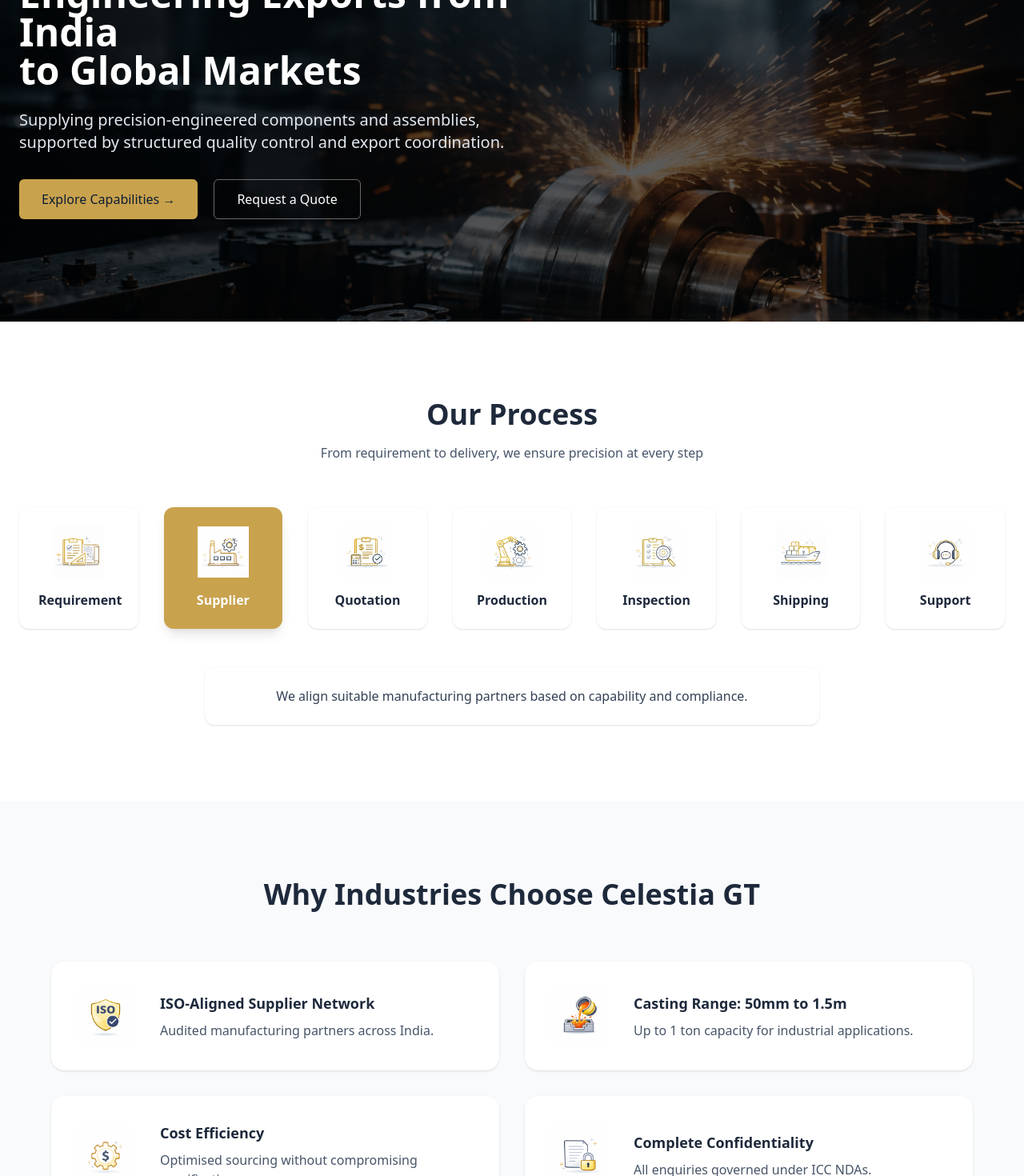
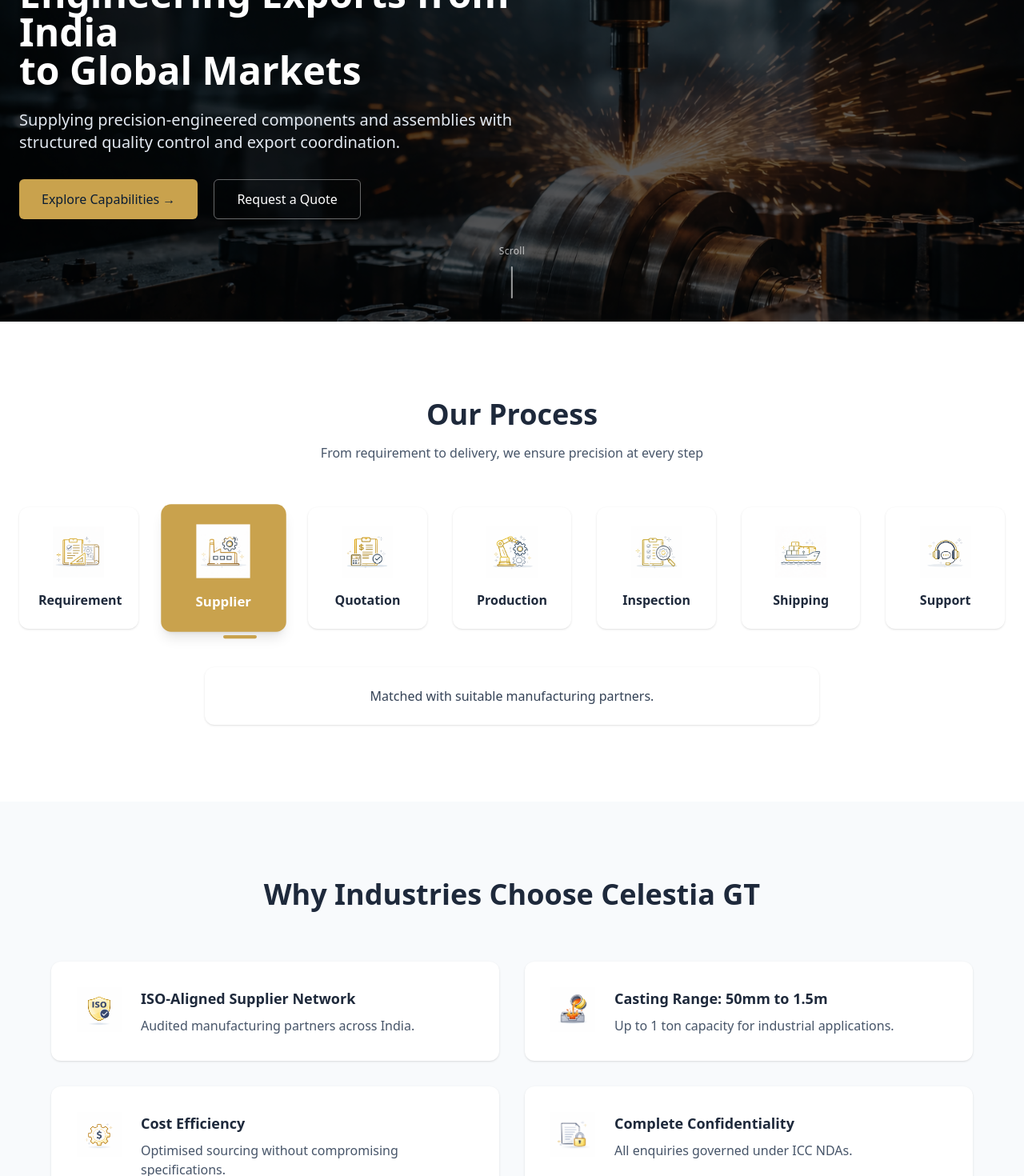
Before and after one commit to preshitpawar-beep/Celestia-GT, a Next.js app: page / in a window 1280 px wide. Shown: the part 260-1730 px from the top of the page at 80% size. Built offline with nearby package versions, Linux system fonts and the light colour scheme.

Commit message:
Update page.js

```diff
--- a/app/page.js
+++ b/app/page.js
@@ -18,41 +18,13 @@ const fadeUp = {
 /* ---------------- PROCESS DATA ---------------- */
 
 const processSteps = [
-  {
-    title: "Requirement",
-    desc: "Share your technical drawings, specifications, and quantity requirements.",
-    icon: "/process-requirement.png"
-  },
-  {
-    title: "Supplier",
-    desc: "We align suitable manufacturing partners based on capability and compliance.",
-    icon: "/process-supplier.png"
-  },
-  {
-    title: "Quotation",
-    desc: "Receive a transparent, competitive quotation quickly.",
-    icon: "/process-quotation.png"
-  },
-  {
-    title: "Production",
-    desc: "Manufacturing is coordinated with defined process controls.",
-    icon: "/process-production.png"
-  },
-  {
-    title: "Inspection",
-    desc: "Multi-stage inspection including dimensional and NDT checks.",
-    icon: "/process-inspection.png"
-  },
-  {
-    title: "Shipping",
-    desc: "Export packaging, documentation, and logistics coordination.",
-    icon: "/process-shipping.png"
-  },
-  {
-    title: "Support",
-    desc: "Post-shipment support and buyer coordination.",
-    icon: "/process-support.png"
-  }
+  { title: "Requirement", desc: "Share drawings, specifications, and quantity requirements.", icon: "/process-requirement.png" },
+  { title: "Supplier", desc: "Matched with suitable manufacturing partners.", icon: "/process-supplier.png" },
+  { title: "Quotation", desc: "Transparent and competitive pricing.", icon: "/process-quotation.png" },
+  { title: "Production", desc: "Controlled manufacturing with defined checkpoints.", icon: "/process-production.png" },
+  { title: "Inspection", desc: "Dimensional and quality verification.", icon: "/process-inspection.png" },
+  { title: "Shipping", desc: "Export packaging and logistics coordination.", icon: "/process-shipping.png" },
+  { title: "Support", desc: "Post-shipment coordination and documentation.", icon: "/process-support.png" }
 ];
 
 /* ---------------- PROCESS SECTION ---------------- */
@@ -61,20 +33,14 @@ function ProcessSection() {
   const [activeIndex, setActiveIndex] = useState(0);
 
   useEffect(() => {
-    const timer = setInterval(() => {
+    const interval = setInterval(() => {
       setActiveIndex((prev) => (prev + 1) % processSteps.length);
     }, 4000);
-    return () => clearInterval(timer);
+    return () => clearInterval(interval);
   }, []);
 
   return (
-    <motion.section
-      variants={fadeUp}
-      initial="hidden"
-      whileInView="visible"
-      viewport={{ once: true }}
-      className="py-24"
-    >
+    <section className="py-24">
       <div className="max-w-7xl mx-auto px-6 text-center">
         <h2 className="text-4xl font-bold mb-4">Our Process</h2>
         <p className="text-slate-600 mb-14">
@@ -86,16 +52,12 @@ function ProcessSection() {
             <motion.button
               key={i}
               onClick={() => setActiveIndex(i)}
-              variants={fadeUp}
-              initial="hidden"
-              whileInView="visible"
-              viewport={{ once: true }}
               whileHover={{ y: -6, scale: 1.04 }}
               transition={{ duration: 0.3, ease: "easeOut" }}
-              className={`p-6 rounded-xl transition shadow
+              className={`relative p-6 rounded-xl shadow transition
                 ${
                   i === activeIndex
-                    ? "bg-gold text-white shadow-lg"
+                    ? "bg-gold text-white scale-105 shadow-lg"
                     : "bg-white hover:shadow-md"
                 }`}
             >
@@ -106,7 +68,15 @@ function ProcessSection() {
                 height={64}
                 className="mx-auto mb-4"
               />
+
               <p className="font-semibold">{step.title}</p>
+
+              {i === activeIndex && (
+                <motion.div
+                  layoutId="process-underline"
+                  className="absolute -bottom-2 left-1/2 -translate-x-1/2 w-10 h-1 bg-gold rounded-full"
+                />
+              )}
             </motion.button>
           ))}
         </div>
@@ -121,7 +91,7 @@ function ProcessSection() {
           {processSteps[activeIndex].desc}
         </motion.div>
       </div>
-    </motion.section>
+    </section>
   );
 }
 
@@ -133,32 +103,17 @@ export default function Home() {
 
       {/* ---------------- HERO ---------------- */}
       <section className="relative text-white overflow-hidden">
-
-  {/* Background image container */}
         <div
-    className="
-      absolute inset-0
-      bg-cover bg-center
-      md:bg-fixed
-    "
-    style={{
-      backgroundImage: "url('/hero-bg.png')"
-    }}
+          className="absolute inset-0 bg-cover bg-center md:bg-fixed"
+          style={{ backgroundImage: "url('/hero-bg.png')" }}
         />
-
-  {/* Overlay */}
         <div className="absolute inset-0 bg-black/60" />
 
-  {/* Content */}
-  <div className="
-    relative z-10
-    max-w-7xl mx-auto px-6
-    py-24 md:py-32
-  ">
+        <div className="relative max-w-7xl mx-auto px-6 py-24 md:py-32">
           <motion.div
             initial={{ opacity: 0, y: 30 }}
             animate={{ opacity: 1, y: 0 }}
-      transition={{ duration: 0.7, ease: 'easeOut' }}
+            transition={{ duration: 0.7, ease: "easeOut" }}
             className="max-w-2xl text-left"
           >
             <div className="w-20 h-1 bg-gold mb-6" />
@@ -170,8 +125,8 @@ export default function Home() {
             </h1>
 
             <p className="text-lg md:text-xl text-slate-200 mb-8">
-        Supplying precision-engineered components and assemblies,
-        supported by structured quality control and export coordination.
+              Supplying precision-engineered components and assemblies with
+              structured quality control and export coordination.
             </p>
 
             <div className="flex flex-wrap gap-5">
@@ -184,20 +139,23 @@ export default function Home() {
             </div>
           </motion.div>
         </div>
+
+        {/* Scroll Indicator */}
+        <div className="absolute bottom-8 left-1/2 -translate-x-1/2 hidden md:flex flex-col items-center gap-2 text-white/70">
+          <span className="text-xs tracking-wide">Scroll</span>
+          <motion.div
+            animate={{ y: [0, 8, 0] }}
+            transition={{ duration: 1.6, repeat: Infinity, ease: "easeInOut" }}
+            className="w-[2px] h-10 bg-white/60 rounded-full"
+          />
+        </div>
       </section>
-
 
       {/* ---------------- OUR PROCESS ---------------- */}
       <ProcessSection />
 
       {/* ---------------- WHY CHOOSE ---------------- */}
-      <motion.section
-        variants={fadeUp}
-        initial="hidden"
-        whileInView="visible"
-        viewport={{ once: true }}
-        className="py-24 bg-slate-50"
-      >
+      <section className="py-24 bg-slate-50">
         <div className="max-w-7xl mx-auto px-6">
           <h2 className="text-4xl font-bold text-center mb-16">
             Why Industries Choose Celestia GT
@@ -214,16 +172,13 @@ export default function Home() {
             ].map((item, i) => (
               <motion.div
                 key={i}
-                whileHover={{ y: -6 }}
-                transition={{ duration: 0.3, ease: "easeOut" }}
-                className="bg-white rounded-2xl p-8 shadow flex gap-8 items-center"
+                initial={{ opacity: 0, y: 30 }}
+                whileInView={{ opacity: 1, y: 0 }}
+                viewport={{ once: true }}
+                transition={{ duration: 0.5, delay: i * 0.1 }}
+                className="bg-white p-8 rounded-xl shadow flex gap-6 items-start"
               >
-                <Image
-                  src={item.icon}
-                  alt={item.title}
-                  width={72}
-                  height={72}
-                />
+                <Image src={item.icon} alt={item.title} width={56} height={56} />
                 <div>
                   <h3 className="font-semibold text-lg mb-2">{item.title}</h3>
                   <p className="text-slate-600">{item.desc}</p>
@@ -232,24 +187,15 @@ export default function Home() {
             ))}
           </div>
         </div>
-      </motion.section>
+      </section>
 
       {/* ---------------- CTA ---------------- */}
       <section
-  className="
-    relative text-white text-center
-    py-24 md:py-32
-    bg-cover bg-center
-    md:bg-fixed
-  "
-  style={{
-    backgroundImage: "url('/cta-bg.png')"
-  }}
+        className="relative text-white text-center py-24 md:py-32 bg-cover bg-center md:bg-fixed"
+        style={{ backgroundImage: "url('/cta-bg.png')" }}
       >
-  {/* Overlay */}
         <div className="absolute inset-0 bg-black/55" />
-
-  <div className="relative z-10 max-w-3xl mx-auto px-6">
+        <div className="relative max-w-3xl mx-auto px-6">
           <motion.p
             initial={{ opacity: 0, y: 20 }}
             whileInView={{ opacity: 1, y: 0 }}
@@ -270,7 +216,6 @@ export default function Home() {
         </div>
       </section>
 
-
     </main>
   );
 }
```
Lines whose indentation alone changed are shown as unchanged.
